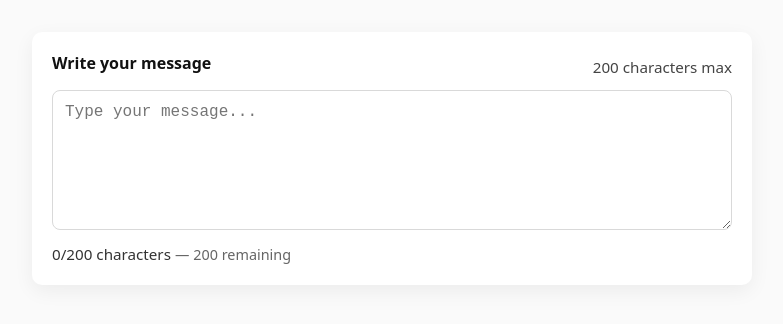
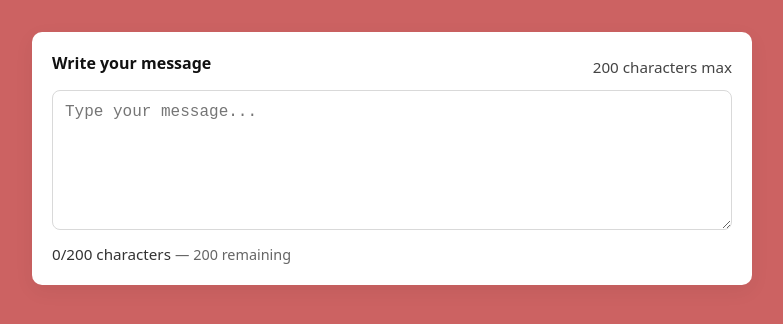
Before and after one commit to RuthradeviS/textarea-with-live-character-counter, a plain HTML site: page index.html in a window 1280 px wide. Shown: the whole page, without its empty margins (248-1031 px from the left). Drawn offline with Linux system fonts and the light colour scheme.

Commit message:
new added

```diff
--- a/index.html
+++ b/index.html
@@ -8,7 +8,7 @@
     body {
       font-family: system-ui, -apple-system, "Segoe UI", Roboto, "Helvetica Neue", Arial;
       padding: 32px;
-      background: #fafafa;
+      background: #cc6262;
       color: #111;
       max-width: 720px;
       margin: 0 auto;
```
